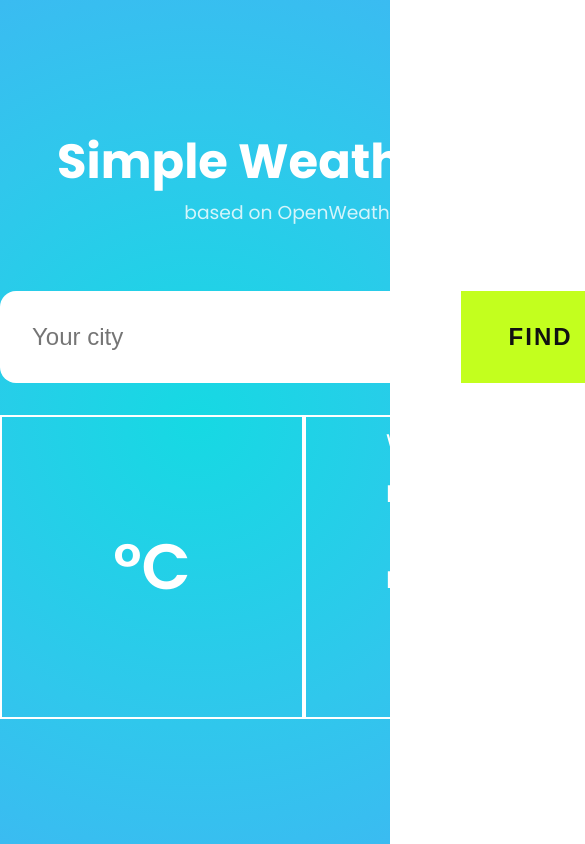
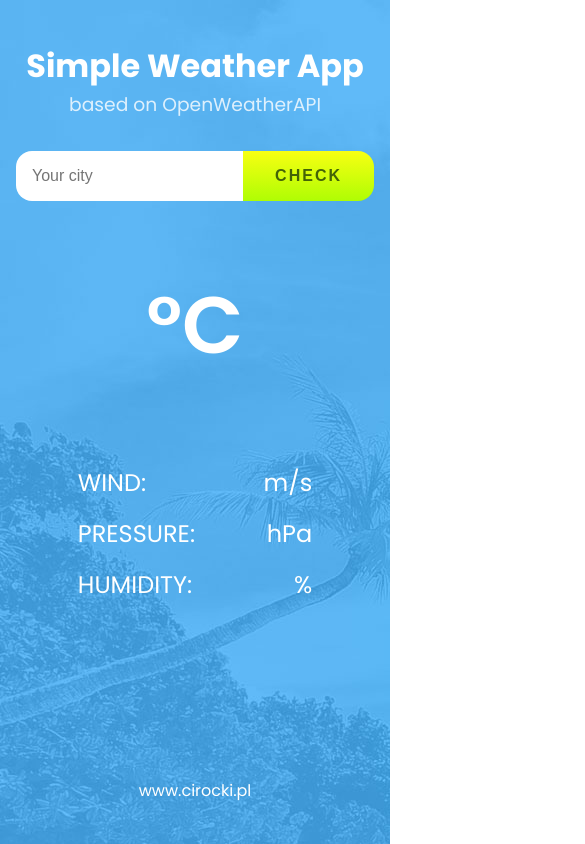
Before and after one commit to cirocki/Weather-App, a React (Create React App) app: page / in a window 390 px wide. Shown: the top 844 px of the page, 585 px wide, since content can reach past the window. Built offline with nearby package versions, Linux system fonts and the light colour scheme.

Commit message:
Import bg image and add some media queries

```diff
--- a/public/index.html
+++ b/public/index.html
@@ -1,14 +1,12 @@
 <!DOCTYPE html>
 <html lang="en">
+
 <head>
   <meta charset="utf-8" />
   <link rel="icon" href="%PUBLIC_URL%/favicon.ico" />
   <meta name="viewport" content="width=device-width, initial-scale=1" />
   <meta name="theme-color" content="#000000" />
-    <meta
-      name="description"
-      content="Web site created using create-react-app"
-    />
+  <meta name="description" content="Web site created using create-react-app" />
   <link rel="apple-touch-icon" href="%PUBLIC_URL%/logo192.png" />
   <!--
       manifest.json provides metadata used when your web app is installed on a
@@ -24,8 +22,9 @@
       work correctly both with client-side routing and a non-root public URL.
       Learn how to configure a non-root public URL by running `npm run build`.
     -->
-    <title>React App</title>
+  <title>Simple Weather App</title>
 </head>
+
 <body>
   <noscript>You need to enable JavaScript to run this app.</noscript>
   <div id="root"></div>
@@ -40,4 +39,5 @@
       To create a production bundle, use `npm run build` or `yarn build`.
     -->
 </body>
+
 </html>
--- a/src/App.js
+++ b/src/App.js
@@ -1,23 +1,20 @@
 import React, { useState } from "react";
 import "./App.css";
+import image from "./images/beach.jpg";
 import Form from "./components/Form";
 import Results from "./components/Results";
 
 import styled from "styled-components";
 import Header from "./components/Header";
+import Footer from "./components/Footer";
 
 const StyledWrapper = styled.main`
   color: #fff;
-  height: 100vh;
+  min-height: 100vh;
   display: flex;
   flex-direction: column;
   justify-content: center;
-  background-image: radial-gradient(
-    circle 648px at center,
-    #16d9e3 0%,
-    #30c7ec 47%,
-    #46aef7 100%
-  );
+  background-image: url(${image});
 `;
 
 const StyledContainer = styled.div`
@@ -32,9 +29,9 @@ function App() {
   const [weather, setWeather] = useState({
     place: "",
     temp: "",
-    humidity: "-",
-    pressure: "-",
-    wind: "-"
+    humidity: "",
+    pressure: "",
+    wind: ""
   });
 
   // API VARIABLES
@@ -82,6 +79,7 @@ function App() {
           city={city}
         />
         <Results weather={weather} />
+        <Footer />
       </StyledContainer>
     </StyledWrapper>
   );
--- /dev/null
+++ b/src/components/Footer.js
@@ -0,0 +1,26 @@
+import React from "react";
+import styled from "styled-components";
+
+const StyledInfo = styled.a`
+  color: #fff;
+  text-decoration: none;
+`;
+const StyledFooter = styled.footer`
+  padding: 2rem;
+`;
+
+export default function Footer() {
+  return (
+    <div>
+      <StyledFooter>
+        <StyledInfo
+          href="https://cirocki.pl/"
+          target="_blank"
+          rel="noopener noreferrer"
+        >
+          www.cirocki.pl
+        </StyledInfo>
+      </StyledFooter>
+    </div>
+  );
+}
--- a/src/components/Form.js
+++ b/src/components/Form.js
@@ -3,38 +3,42 @@ import styled from "styled-components";
 
 const StyledForm = styled.form`
   display: flex;
-  justify-content: center;
-  align-items: center;
-  text-align: center;
+  padding: 0 1rem;
   margin-bottom: 2rem;
 `;
 
 const StyledInput = styled.input`
+  width: 100%;
+  padding: 1.5rem;
+  color: #222;
   font-size: 1.5rem;
-  padding: 2rem 2rem;
   border: none;
-  width: 100%;
-  color: #111;
   border-radius: 1rem 0 0 1rem;
+  @media (max-width: 519px) {
+    padding: 1rem;
+    font-size: 1rem;
+  }
 `;
 
 const StyledButton = styled.button`
-  font-size: 1.5rem;
+  padding: 1.5rem 3rem;
+  background-image: linear-gradient(to top, #affd04 0%, #f8ff12 100%);
+  color: #436407;
+  font-size: 1.25rem;
   font-weight: 600;
-  padding: 2rem 3rem;
-  cursor: pointer;
-  background: #c3ff1e;
+  text-transform: uppercase;
+  letter-spacing: 2px;
   border: none;
   border-radius: 0 1rem 1rem 0;
-  text-decoration: none;
-  text-transform: uppercase;
-  letter-spacing: 2px;
-  color: #111;
+  cursor: pointer;
 
-  &:hover {
-    box-shadow: inset 7px 7px 15px rgba(66, 66, 66, 0.15),
-      inset -7px -7px 20px white, 0px 0px 4px rgba(255, 255, 255, 0.2);
-    color: #676767;
+  @media (max-width: 519px) {
+    padding: 1rem 2rem;
+    font-size: 1rem;
+  }
+  @media (max-width: 359px) {
+    padding: 1rem;
+    letter-spacing: 1px;
   }
 `;
 
@@ -48,7 +52,7 @@ export default function Form({ handleCitySubmit, handleCityChange, city }) {
           placeholder="Your city"
           onChange={handleCityChange}
         />
-        <StyledButton onClick={handleCitySubmit}>Find</StyledButton>
+        <StyledButton onClick={handleCitySubmit}>Check</StyledButton>
       </StyledForm>
     </div>
   );
--- a/src/components/Header.js
+++ b/src/components/Header.js
@@ -2,10 +2,20 @@ import React from "react";
 import styled from "styled-components";
 
 const StyledHeader = styled.div`
+  padding-top: 2rem;
   padding-bottom: 4rem;
+  @media (max-width: 599px) {
+    padding-bottom: 2rem;
+  }
 `;
 const StyledTitle = styled.h1`
   font-size: 3rem;
+  @media (max-width: 599px) {
+    font-size: 2rem;
+  }
+  @media (max-width: 359px) {
+    font-size: 1.5rem;
+  }
 `;
 const StyledSubtitle = styled.h3`
   font-weight: 400;
--- a/src/components/Results.js
+++ b/src/components/Results.js
@@ -6,42 +6,51 @@ const StyledWrapper = styled.div`
   justify-content: center;
   flex-direction: column;
   align-items: center;
+  padding-bottom: 6rem;
 `;
 
 const StyledGrid = styled.div`
   display: grid;
-  grid-template-columns: 1fr 2fr;
+  grid-gap: 1rem;
+  grid-template-columns: minmax(300px, 2fr) minmax(400px, 3fr);
+  @media (max-width: 819px) {
+    grid-template-columns: 1fr;
+  }
 `;
 
 const StyledItem = styled.li`
-  padding: 0.5rem 1rem;
-  display: flex;
-  justify-content: space-between;
+  display: grid;
+  grid-template-columns: 1fr 1fr;
+  padding-bottom: 1rem;
 `;
 
-const StyledParagraph = styled.p`
+const StyledName = styled.p`
   font-size: 1.5rem;
+  text-align: left;
+  text-transform: uppercase;
+`;
+
+const StyledData = styled.p`
+  font-size: 1.5rem;
+  text-align: right;
 `;
 
 const StyledMainResult = styled.div`
   display: flex;
-  width: 300px;
-  height: 300px;
   flex-direction: column;
   justify-content: center;
-  border: 2px solid #fff;
+  padding: 2rem;
 `;
 const StyledOtherResults = styled.div`
-  max-width: 700px;
-  border: 2px solid #fff;
-  padding: 0 4rem;
+  display: flex;
+  flex-direction: column;
+  padding: 2rem;
 `;
 const StyledCity = styled.h2`
-  font-size: 1rem;
+  font-size: 1.5rem;
 `;
-
 const StyledTemp = styled.p`
-  font-size: 4rem;
+  font-size: 5rem;
   font-weight: 600;
 `;
 
@@ -56,22 +65,20 @@ export default function Results({ weather }) {
         </StyledMainResult>
 
         <StyledOtherResults>
-          <ul>
           <StyledItem>
-              <StyledParagraph>Wind:</StyledParagraph>
-              <StyledParagraph>{wind} m/s</StyledParagraph>
+            <StyledName>Wind:</StyledName>
+            <StyledData>{wind} m/s</StyledData>
           </StyledItem>
 
           <StyledItem>
-              <StyledParagraph>Pressure:</StyledParagraph>
-              <StyledParagraph>{pressure} hPa</StyledParagraph>
+            <StyledName>Pressure:</StyledName>
+            <StyledData>{pressure} hPa</StyledData>
           </StyledItem>
 
           <StyledItem>
-              <StyledParagraph>Humidity:</StyledParagraph>
-              <StyledParagraph>{humidity} %</StyledParagraph>
+            <StyledName>Humidity:</StyledName>
+            <StyledData>{humidity} %</StyledData>
           </StyledItem>
-          </ul>
         </StyledOtherResults>
       </StyledGrid>
     </StyledWrapper>
```
Also changed, not shown: src/images/beach.jpg (added). Lines whose indentation alone changed are shown as unchanged.
